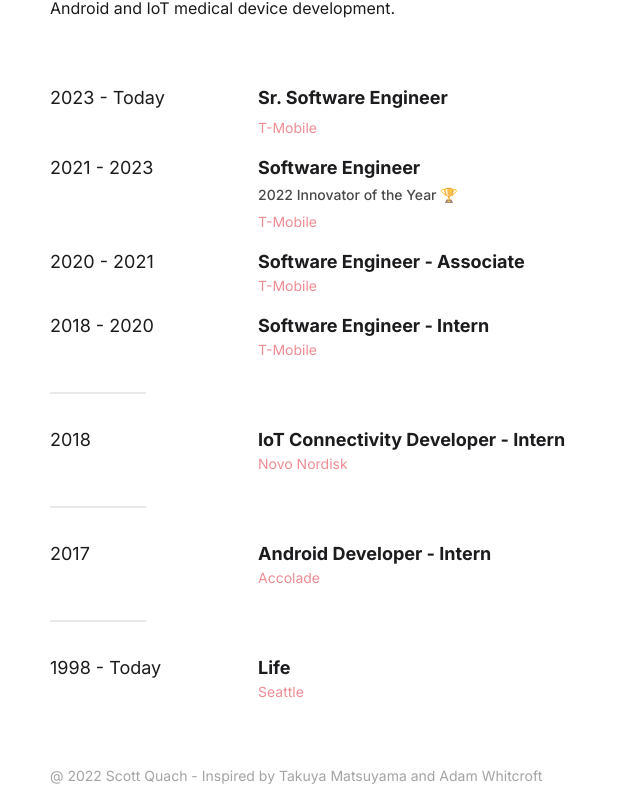
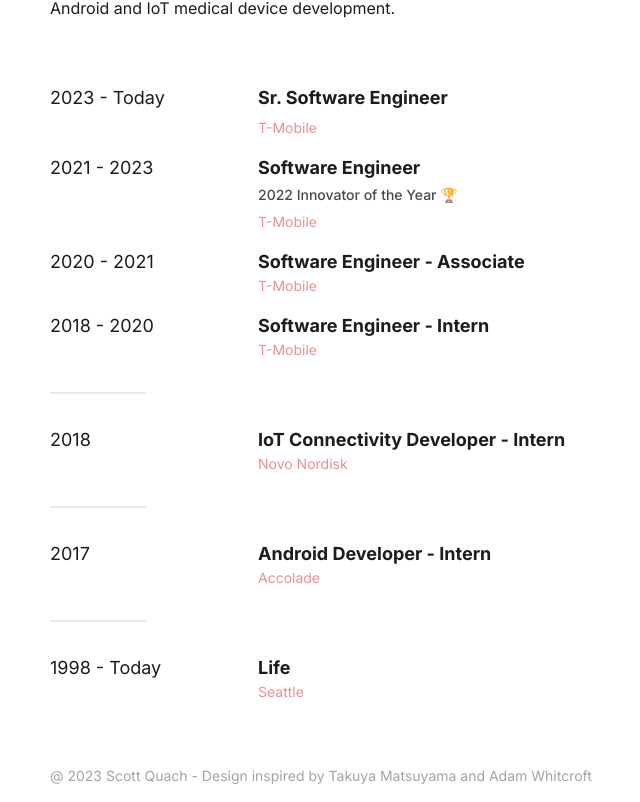
Before and after one commit to scottquach/Portfolio-2022, a React (Create React App) app: page /resume in a window 1280 px wide. Shown: the part 224-1026 px from the top of the page, without its empty margins (254-894 px from the left). Built offline with nearby package versions, Linux system fonts and the light colour scheme.

Commit message:
Updated copyright

```diff
--- a/src/components/Footer.js
+++ b/src/components/Footer.js
@@ -1,7 +1,7 @@
 export default function Footer() {
     return (
         <div className="mt-8 mb-4 md:mt-auto text-left text-sm opacity-40">
-            @ 2022 Scott Quach - Inspired by Takuya Matsuyama and Adam Whitcroft
+            @ 2023 Scott Quach - Design inspired by Takuya Matsuyama and Adam Whitcroft
         </div>
     );
 }
```
